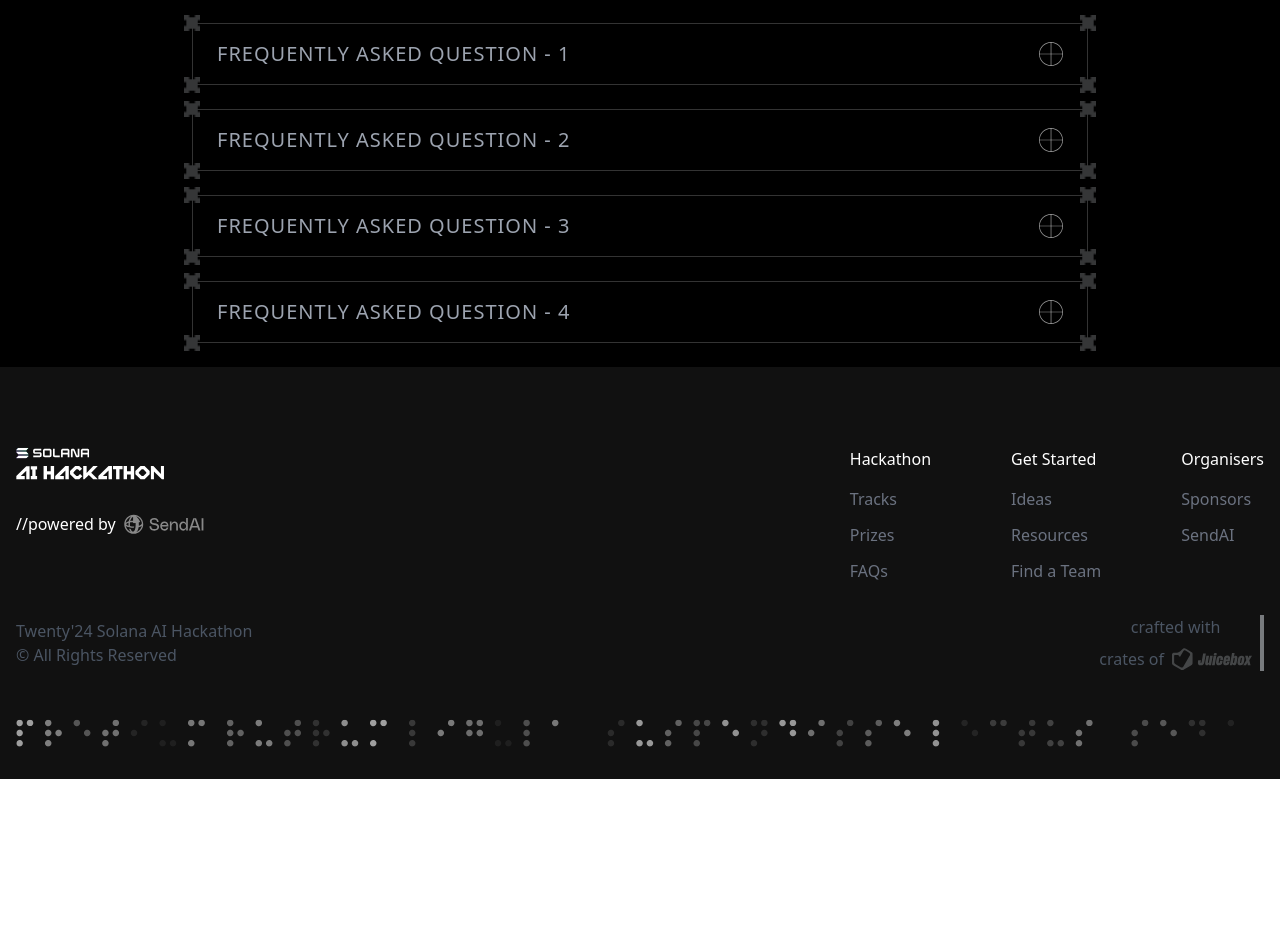
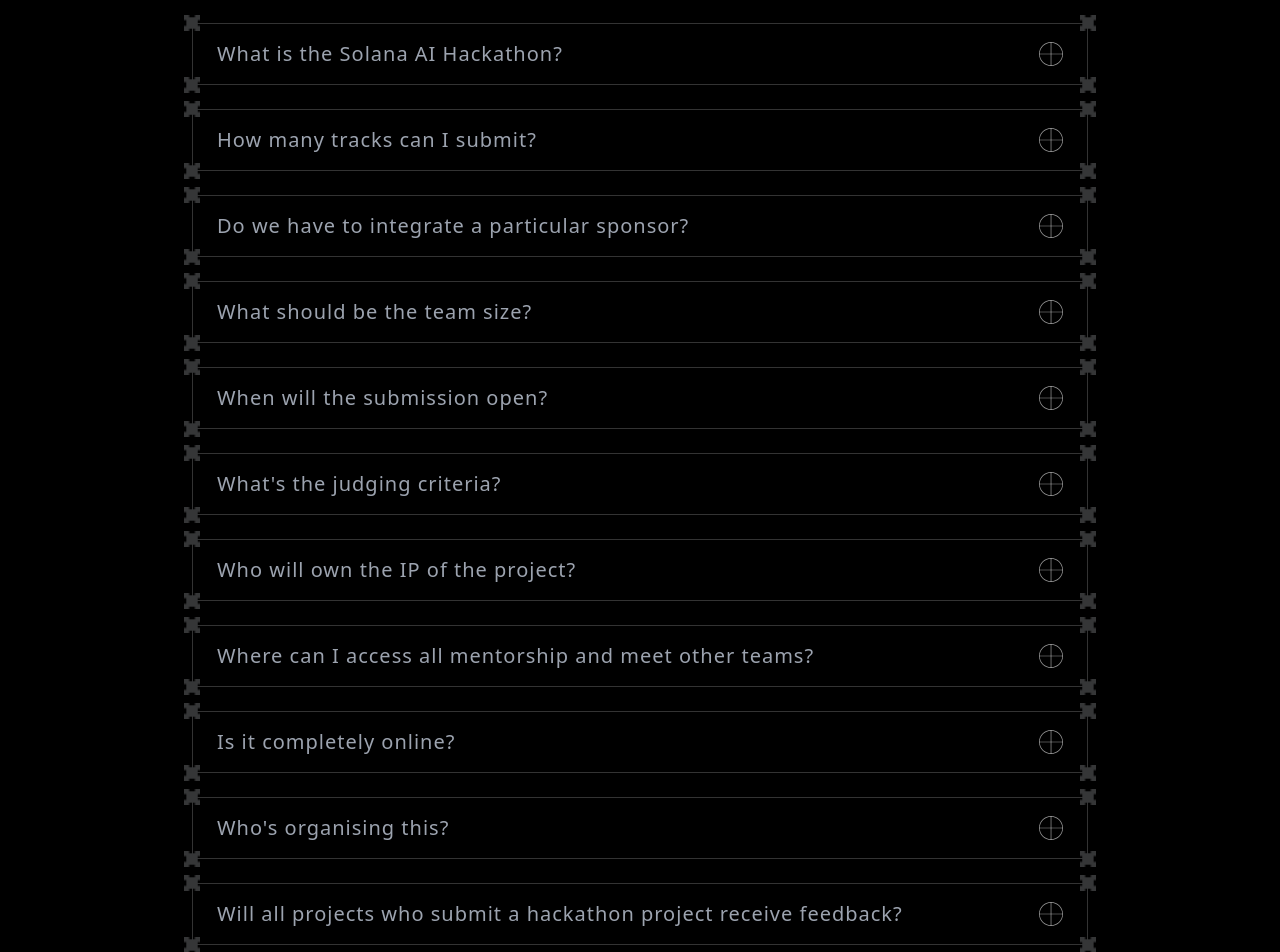
Before and after one commit to sendaifun/solana-ai-hackathon, a Next.js app: page /faq in a window 1280 px wide. Shown: the part 1180-2132 px from the top of the page. Before the commit the page ends 1959 px from the top, so only its background shows below. Built offline with nearby package versions, Linux system fonts and the light colour scheme.

Commit message:
Fix: FAQ Questions

```diff
--- a/src/components/FaqSection.tsx
+++ b/src/components/FaqSection.tsx
@@ -79,7 +79,7 @@
                         data-[state=open]:border-cyan-400/40 data-[state=open]:bg-[#191F26] data-[state=open]:text-white transition-all group"
               >
                 <span className="text-xl font-medium tracking-wider text-gray-400  font-relishGargler">
-                  FREQUENTLY ASKED QUESTION - {index + 1}
+                  {faq.question}
                 </span>
                 <div className="shrink-0 ml-2">
                   {/* Custom Toggle Icons */}
@@ -108,19 +108,68 @@
 
 const faqData = [
   {
+    question: "What is the Solana AI Hackathon?",
     content:
-      "WE'RE WORKING ON PROVIDING YOU WITH THE MOST ACCURATE AND DETAILED INFORMATION. PLEASE CHECK BACK SOON AS THIS SECTION WILL BE UPDATED SHORTLY WITH ALL THE ANSWERS YOU NEED!",
+      "The Solana AI Hackathon is a global online event focused on building AI agents and tooling on Solana, powered by SEND AI and supported by leading teams in the Solana ecosystem. Prizes range from $5k to $30k, aiming to encourage serious Crypto x AI projects capable of raising VC funding or launching their own tokens.",
   },
   {
+    question: "How many tracks can I submit?",
     content:
-      "Lorem ipsum dolor sit amet, consectetur adipiscing elit. Sed do eiusmod tempor incididunt ut labore et dolore magna aliqua.",
+      "You can submit your project in any two tracks of your choice. For example, if you've built a Telegram group chat-based trading AI agent, you can submit it to both the DeFi Agents Track and the Trading Agents Track. All projects are automatically eligible for the Main Track, which represents the best overall project.",
   },
   {
+    question: "Do we have to integrate a particular sponsor?",
     content:
-      "Ut enim ad minim veniam, quis nostrud exercitation ullamco laboris nisi ut aliquip ex ea commodo consequat.",
+      "No, you are free to build whatever you want, as long as it aligns with the theme. However, we strongly recommend integrating our sponsor SDKs/products, as this provides priority support and opens up future collaboration opportunities.",
   },
   {
+    question: "What should be the team size?",
     content:
-      "Duis aute irure dolor in reprehenderit in voluptate velit esse cillum dolore eu fugiat nulla pariatur.",
+      "1-5. You can submit entries either individually or as part of a team of 2-5 members. Ideally, we recommend a mix of AI developers, crypto developers, and marketing/business professionals. However, the product you deliver >> the team.",
+  },
+  {
+    question: "When will the submission open?",
+    content:
+      "Submissions will open on 15th December via a form where you can provide all your project details, including your GitHub repository, a 2-minute demo/pitch, a 10-slide pitch deck, and more.",
+  },
+  {
+    question: "What's the judging criteria?",
+    content:
+      "Just like any pitch competition, you'll be judged on: 1) Product demo and pitch 2) Business viability 3) AI models used 4) Solana integrations 5) Potential impact 6) Traction and marketing 7) Innovation (the crazier, the better). Bonus points will be awarded for integrating sponsor solutions and open-sourcing products. Category-defining products will be given higher preference.",
+  },
+  {
+    question: "Who will own the IP of the project?",
+    content:
+      "It's 100% yours. Unless you raise funds or grant advisory equity during the course of the hackathon, you retain complete responsibility for your idea and project IP.",
+  },
+  {
+    question: "Where can I access all mentorship and meet other teams?",
+    content: "Telegram! Join the Solana AI Hackathon telegram to stay updated.",
+  },
+  {
+    question: "Is it completely online?",
+    content:
+      "While the interaction submissions are online, there will be 6-10 IRL pop-ups around the world via local Superteam chapters and Superhosts –– to help you connect with builders.",
+  },
+  {
+    question: "Who's organising this?",
+    content:
+      "This is a Solana ecosystem-led hackathon, with prizes contributed by top ecosystem teams and curated by SEND AI. P.S: The Solana Foundation is just one of the sponsors.",
+  },
+  {
+    question:
+      "Will all projects who submit a hackathon project receive feedback?",
+    content:
+      "We can't guarantee, but depending on the volume of hackathon submissions we receive, we will try our best to ensure all project submissions will be reviewed by the SEND AI team and/or the judging panel.",
+  },
+  {
+    question: "May I submit multiple projects?",
+    content:
+      "Yes, you can submit multiple projects. However, we recommend focusing on a single project, as the hackathon will be highly competitive. This approach allows you to concentrate on developing your best product concept and maximizing your chances of winning at least one prize!",
+  },
+  {
+    question: "Where can I ask technical questions during the hackathon?",
+    content:
+      "In the telegram group. Further, feel free to use twitter as a cheat code –– you can directly post your questions as a tweet and just tag @sendaifun, we'll tag relevant experts.",
   },
 ];
```
